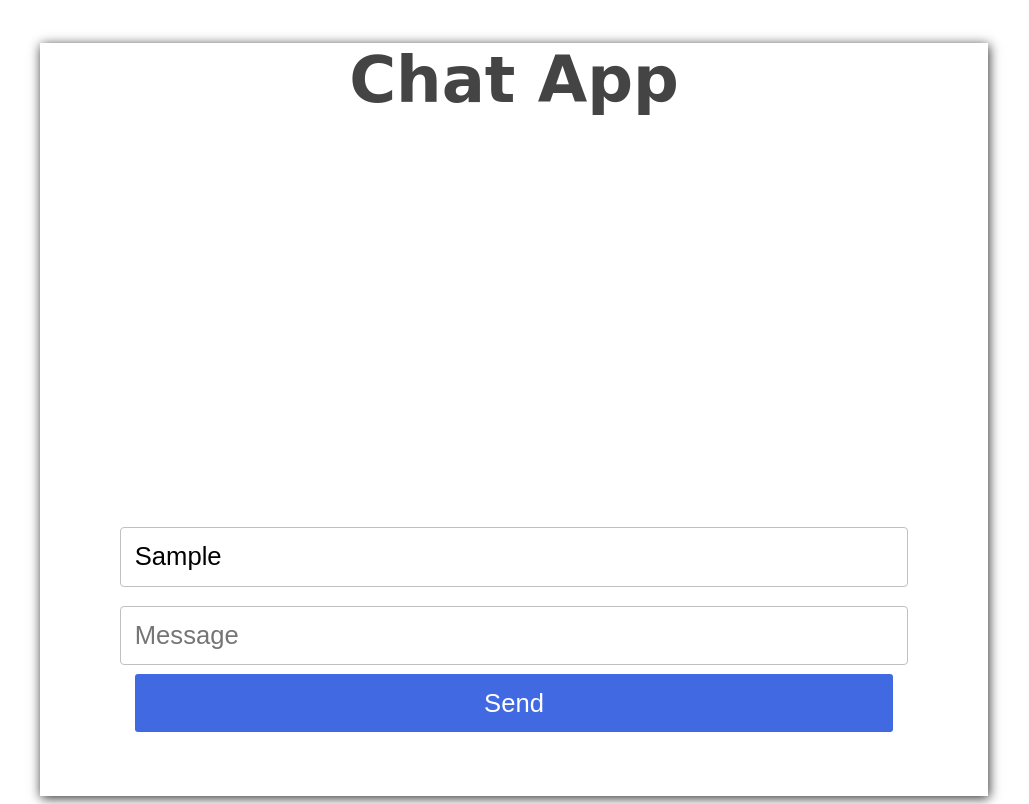
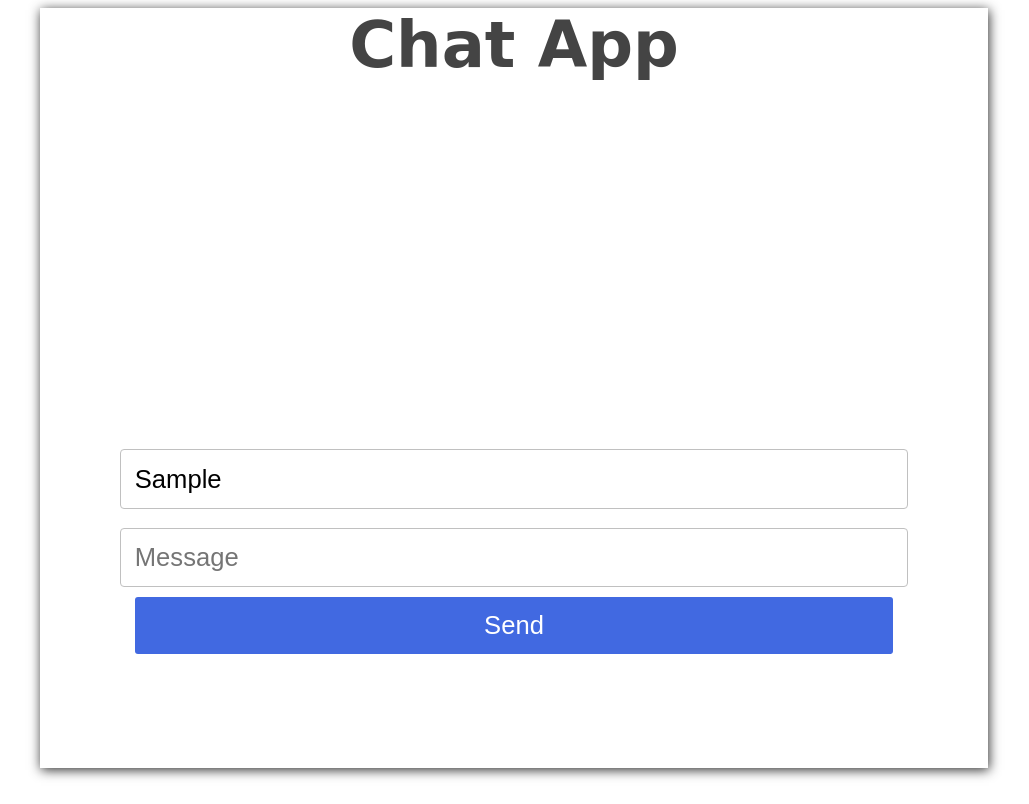
Before and after one commit to jamesgeorge007/lets-chat, a website: page public/index.html in a window 1280 px wide. Both pictures are taken after typing "Sample", "Sample" into the empty fields and a click on the button "Send". Shown: the whole page, without its empty margins (126-1155 px from the left). Drawn offline with nearby package versions, Linux system fonts and the light colour scheme; no server answers.

Commit message:
added some ui tweeks and enter key to send functionality

```diff
--- a/public/JS/client.js
+++ b/public/JS/client.js
@@ -9,19 +9,29 @@ let message = document.getElementById('message'),
 
 // Event listeners.
 btn.addEventListener('click', () => {
-    socket.emit('chat', {
-        message: message.value,
-        handle: handle.value
-    });
-    message.value = "";
+  handleChat()
 });
+
+handleKeyboardSubmit = (event) =>{
+  if(event.which == 13 || event.keyCode == 13){
+    handleChat()
+  }
+}
+
+handleChat = () => {
+  socket.emit('chat', {
+      message: message.value,
+      handle: handle.value
+  });
+  message.value = "";
+}
 
 message.addEventListener('keydown', () => {
     socket.emit('typing', handle.value);
 });
 
 socket.on('chat', (data) => {
-  messages.innerHTML += '<p><strong>' + data.handle + ' : ' + data.message + '</strong></p>';
+  messages.innerHTML += '<p><strong>' + data.handle + ': ' + data.message + '</strong></p>';
 });
 
 socket.on('typing', (data) => {
--- a/public/index.html
+++ b/public/index.html
@@ -14,7 +14,7 @@
                 <div id="messages"></div>
             </div>
             <input id="handle" type="text" placeholder="Handle" />
-            <input id="message" type="text" placeholder="Message" />
+            <input id="message" type="text" placeholder="Message" onkeydown="handleKeyboardSubmit(event)"/>
             <button id="btn">Send</button>
         </div>
 
--- a/public/stylesheet/style.css
+++ b/public/stylesheet/style.css
@@ -1,4 +1,4 @@
-* {
+*, body {
 	padding: none;
 	outline: none;
 	margin: none;
@@ -9,13 +9,21 @@ h1{
 	font-family: cursive;
 	font-size: 5vw;
 	color: #444;
+	margin: 0;
 }
 
 #wrapper{
 	width: 75%;
+	height: 95vh;
 	margin: 0 auto;
 	text-align: center;
 	box-shadow: 1px 2px 11px #2e2e2e;
+}
+
+#chat-window {
+	display: flex;
+	flex-direction: column;
+	justify-content: center;
 }
 
 #chat-window #messages{
@@ -26,9 +34,11 @@ h1{
 
 #messages p{
 	margin: 1%;
+	margin-left: 8%;
 	font-size: 3vw;
-	font-style: italic;
+	font-style: sans-serif;
 	color: rgb(112, 112, 112);
+	text-align: left;
 }
 
 input{
@@ -47,7 +57,7 @@ input{
 	border: none;
 	padding: 1.5%;
 	border-radius: 3px;
-	margin-bottom: 8vh;
+	margin-bottom: 1vh;
 	background-color: royalblue;
 	color: #fff;
 }
```
